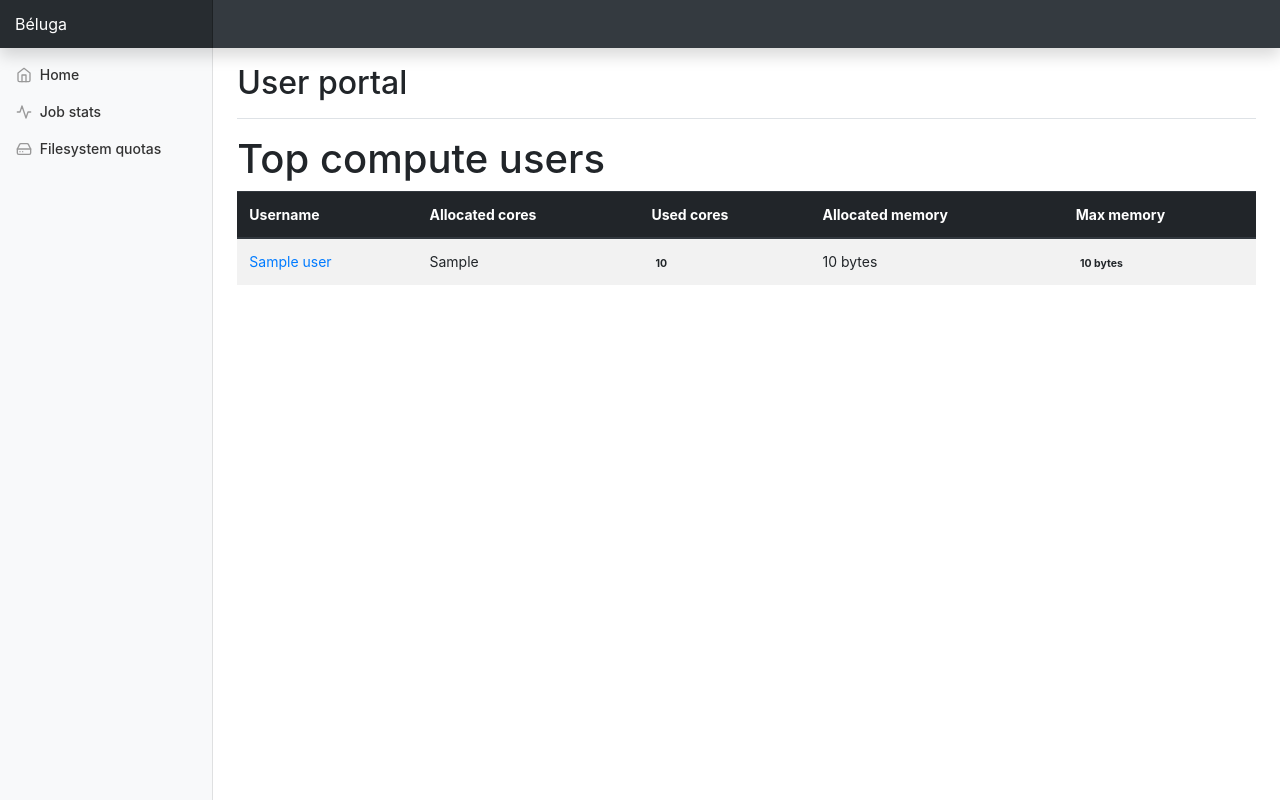
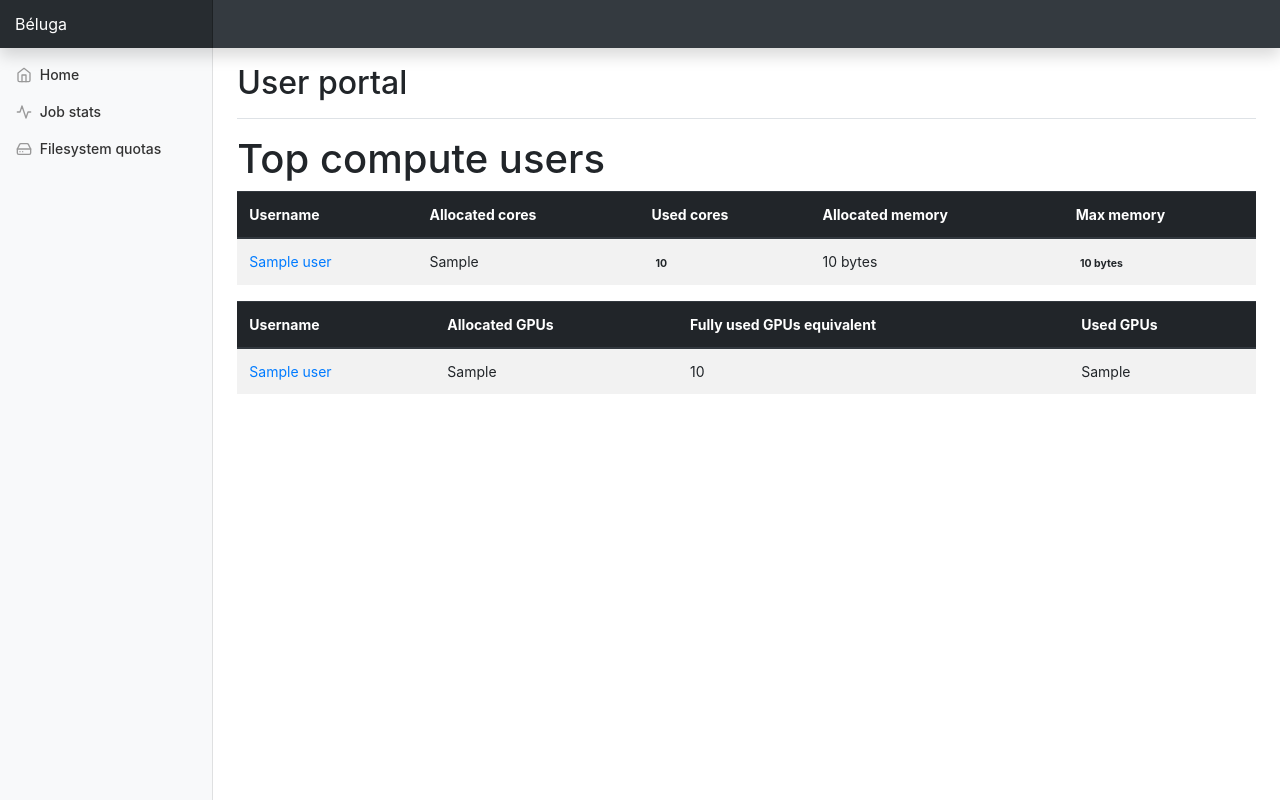
Before and after one commit to guilbaults/TrailblazingTurtle, a Django app: template top/templates/top/compute.html in a window 1280 px wide. Run offline with Django 3.2, Linux system fonts and the light colour scheme; the template is opened without the code that fills it: most values are stand-ins (such as "Sample title", 1, 10 or a date in 2020); some libraries are stand-ins or nearby versions.

Commit message:
Adding GPU util/used on top/compute.html

```diff
--- a/top/templates/top/compute.html
+++ b/top/templates/top/compute.html
@@ -41,4 +41,29 @@
     </tr>
 {% endfor %}
 
+<table class="table table-striped">
+  <thead class="thead-dark">
+    <tr>
+      <th scope="col">{% translate "Username" %}</th>
+      <th scope="col">{% translate "Allocated GPUs" %}</th>
+      <th scope="col">{% translate "Fully used GPUs equivalent" %}</th>
+      <th scope="col">{% translate "Used GPUs" %}</th>
+    </tr>
+  </thead>
+  <tbody>
+{% for gpu_user in gpu_users %}
+    <tr>
+      <td><a href="/secure/jobstats/{{gpu_user.user}}">{{gpu_user.user}}</a></td>
+      <td>{{gpu_user.gpu_asked}}</td>
+      <td>{{gpu_user.gpu_util | floatformat:-2}}</td>
+      <td>
+{% if gpu_user.gpu_used == 0 %}
+<span class="badge bg-danger">{{gpu_user.gpu_used}}</span>
+{% else %}
+{{gpu_user.gpu_used}}
+{% endif %}
+      </td>
+    </tr>
+{% endfor %}
+
 {% endblock content %}
```
Also changed, not shown: top/views.py (+25 -0 lines).
